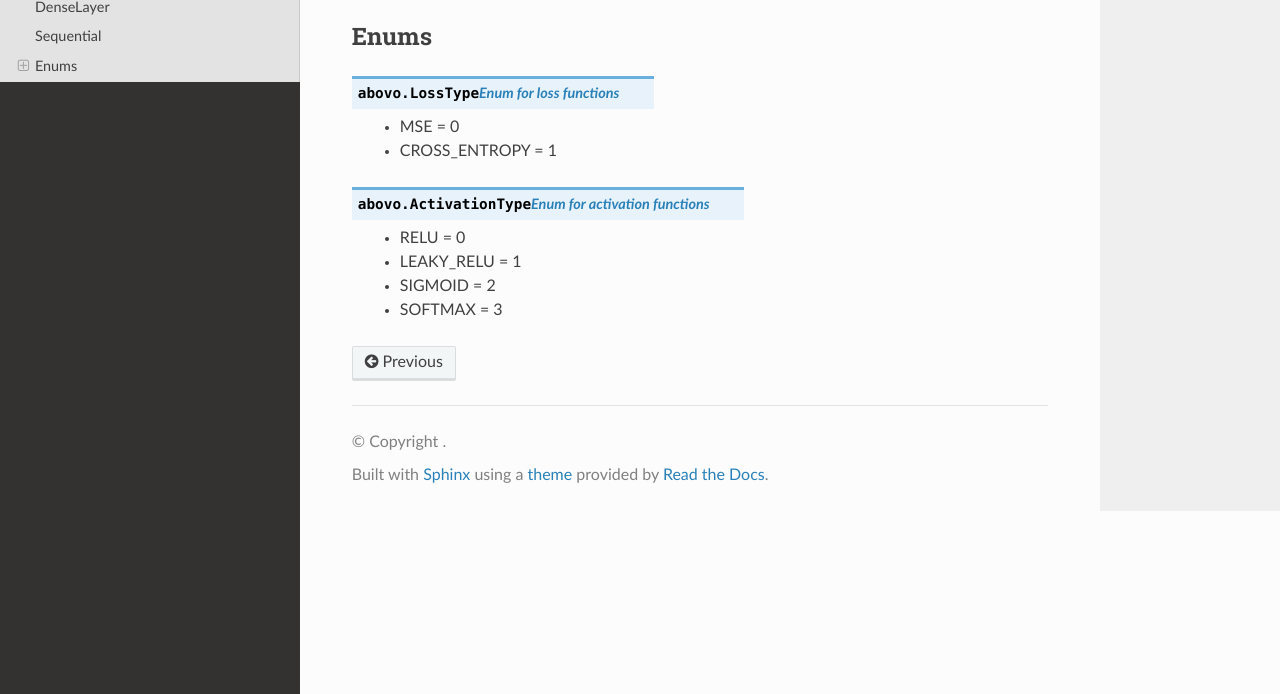
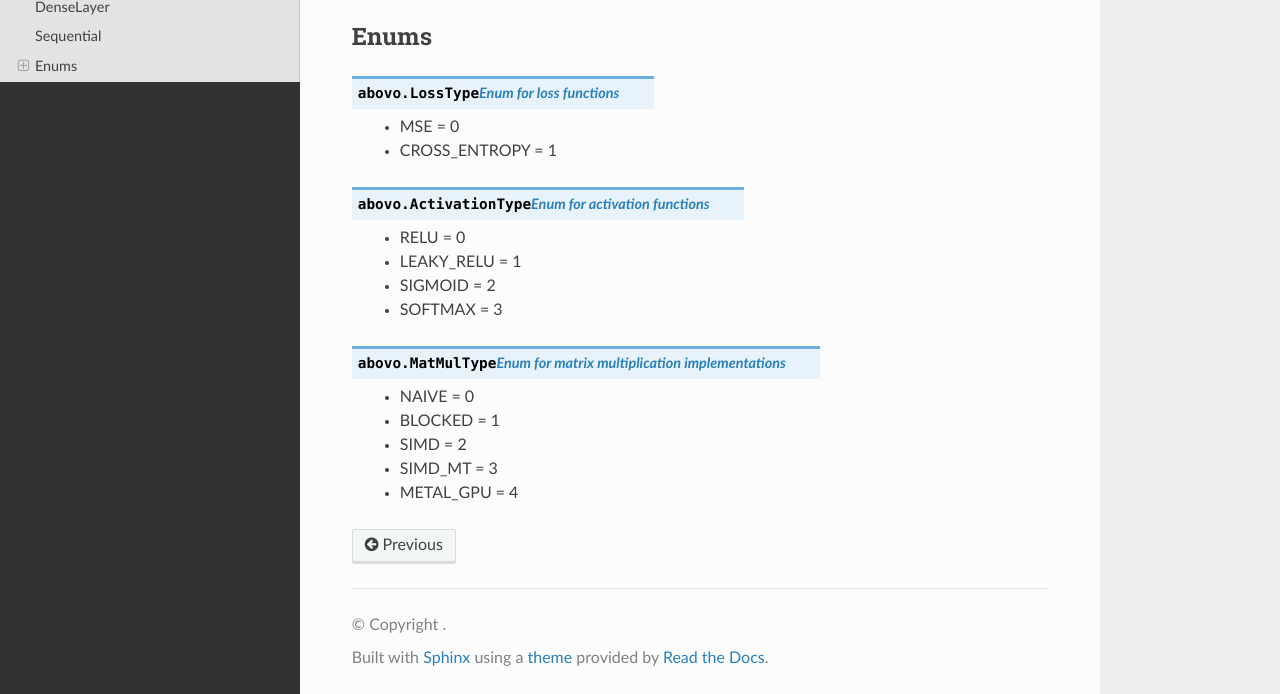
Before and after one commit to emirdur/abovo, a Sphinx documentation site: the page built from docs/api.rst, in a window 1280 px wide and 900 px high, scrolled down 598 px, cut to the strip 206-900 px from the top of the window. Built offline with Sphinx 7.4.7 and the Read the Docs theme 3.1.0, drawn with Linux system fonts in a browser that asks for light colours.

Commit message:
docs update

```diff
--- a/docs/api.rst
+++ b/docs/api.rst
@@ -49,3 +49,12 @@ Enums
    * LEAKY_RELU = 1
    * SIGMOID = 2
    * SOFTMAX = 3
+
+.. data:: MatMulType
+   :annotation: Enum for matrix multiplication implementations
+
+   * NAIVE = 0
+   * BLOCKED = 1
+   * SIMD = 2
+   * SIMD_MT = 3
+   * METAL_GPU = 4
--- a/docs/conf.py
+++ b/docs/conf.py
@@ -8,7 +8,7 @@ import abovo
 
 project = 'abovo'
 author = 'Emir D'
-release = '0.1.0'
+release = '0.1.2'
 
 extensions = [
     'sphinx.ext.autodoc',
--- a/docs/conftest.py
+++ b/docs/conftest.py
@@ -11,6 +11,13 @@ class ActivationType(IntEnum):
     LEAKY_RELU = 1
     SIGMOID = 2
     SOFTMAX = 3
+
+class MatMulType(IntEnum):
+    NAIVE = 0
+    BLOCKED = 1
+    SIMD = 2
+    SIMD_MT = 3
+    METAL_GPU = 4
 
 class MatrixMock(MagicMock):
     def get_rows(self): return 0
@@ -44,4 +51,5 @@ sys.modules["_abovo"] = type('_abovo', (), {
     'Sequential': SequentialMock,
     'LossType': LossType,
     'ActivationType': ActivationType,
+    'MatMulType': MatMulType,
 })
```
